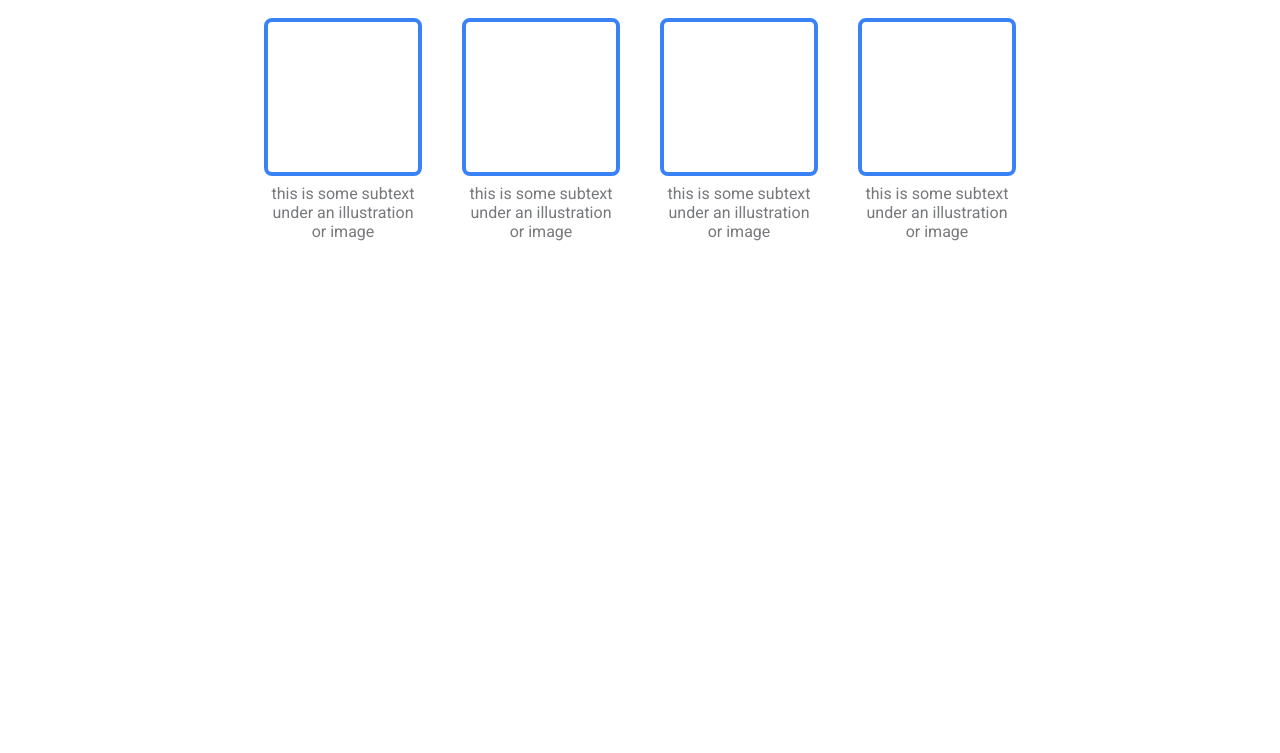
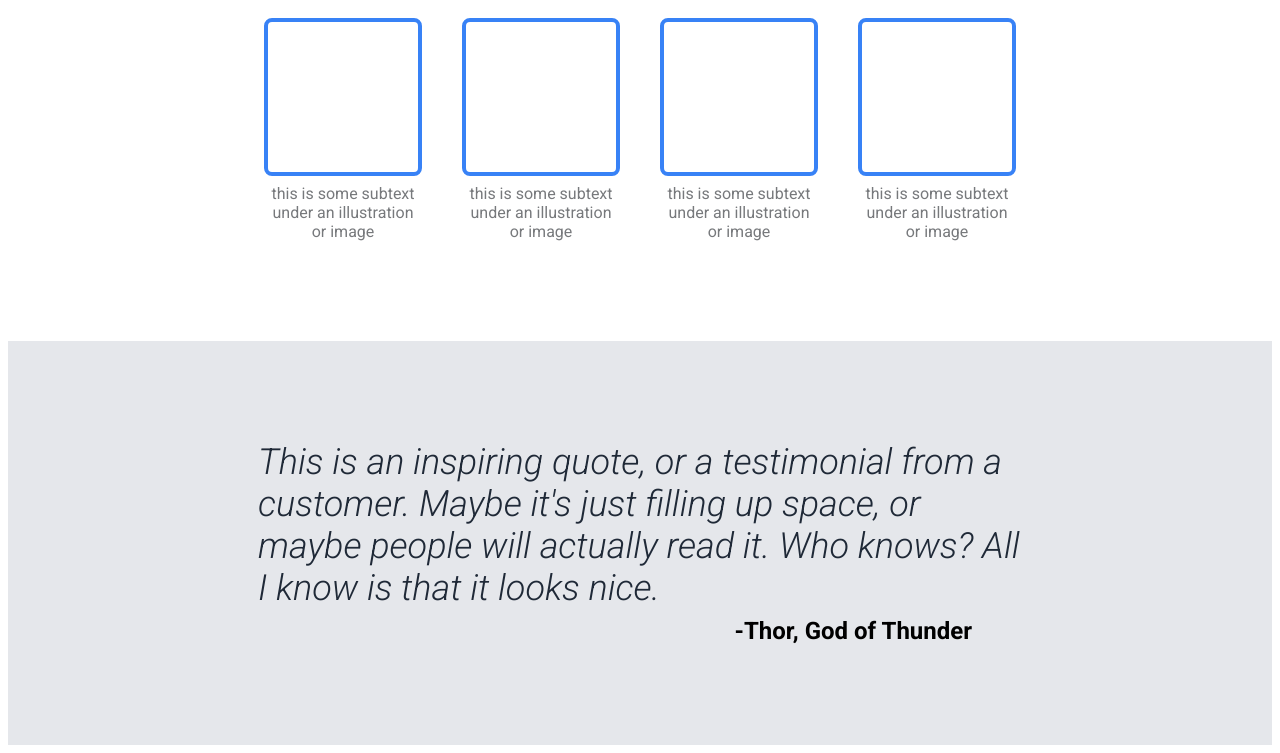
Before and after one commit to kiarashlotfalizadeh/landing-page, a plain HTML site: page index.html in a window 1280 px wide. Shown: the part 643-1396 px from the top of the page. Before the commit the page ends 992 px from the top, so only its background shows below. Drawn offline with Linux system fonts and the light colour scheme.

Commit message:
Complete quote section of landing page
Added quote with author to the main page flex container + css design

```diff
--- a/index.html
+++ b/index.html
@@ -47,5 +47,10 @@
 			</div>
 		</div>
 	</div>
+	<div class="quote">
+		<div class="quote-text">This is an inspiring quote, or a testimonial from a customer. Maybe it's just filling up space, or maybe people will actually read it. Who knows? All I know
+			is that it looks nice.</div>
+		<div class="quote-author">-Thor, God of Thunder</div>
+	</div>
 </body>
 </html>
--- a/styles.css
+++ b/styles.css
@@ -99,3 +99,26 @@ body {
     text-align: center;
     width: 150px;
 }
+
+.quote {
+    display: flex;
+    flex-direction: column;
+    padding: 100px 250px;
+    background-color: #e5e7eb;
+    gap: 8px;
+}
+
+.quote-text {
+    align-self: center;
+    font-size: 36px;
+    font-weight: 300;
+    font-style: italic;
+    color: #1F2937;
+}
+
+.quote-author {
+    align-self: flex-end;
+    font-size: 24px;
+    font-weight: bold;
+    padding-right: 50px;
+}
```
